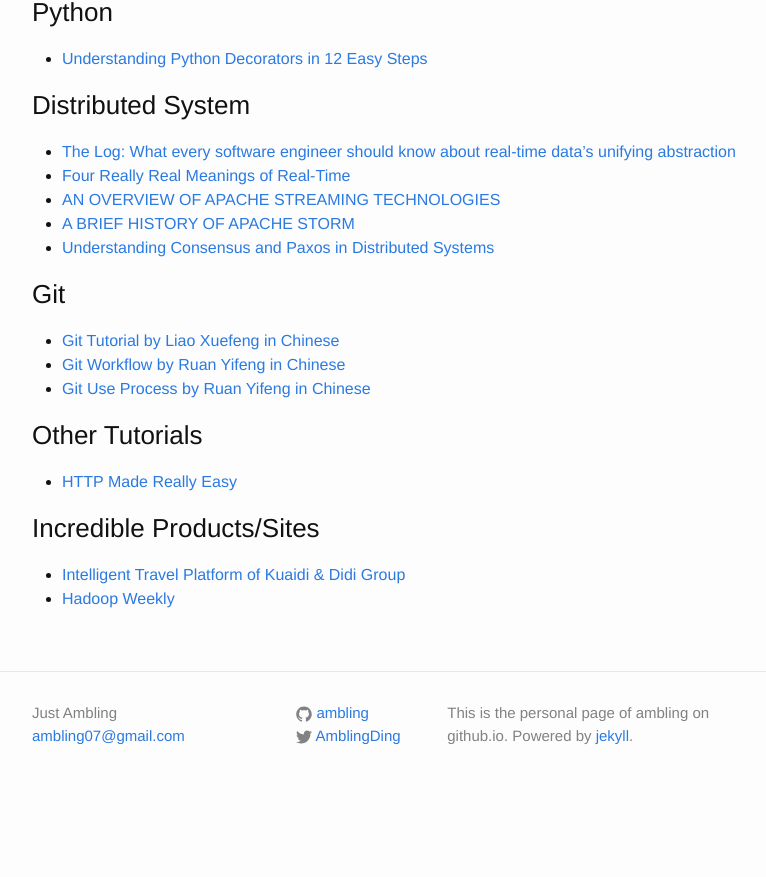
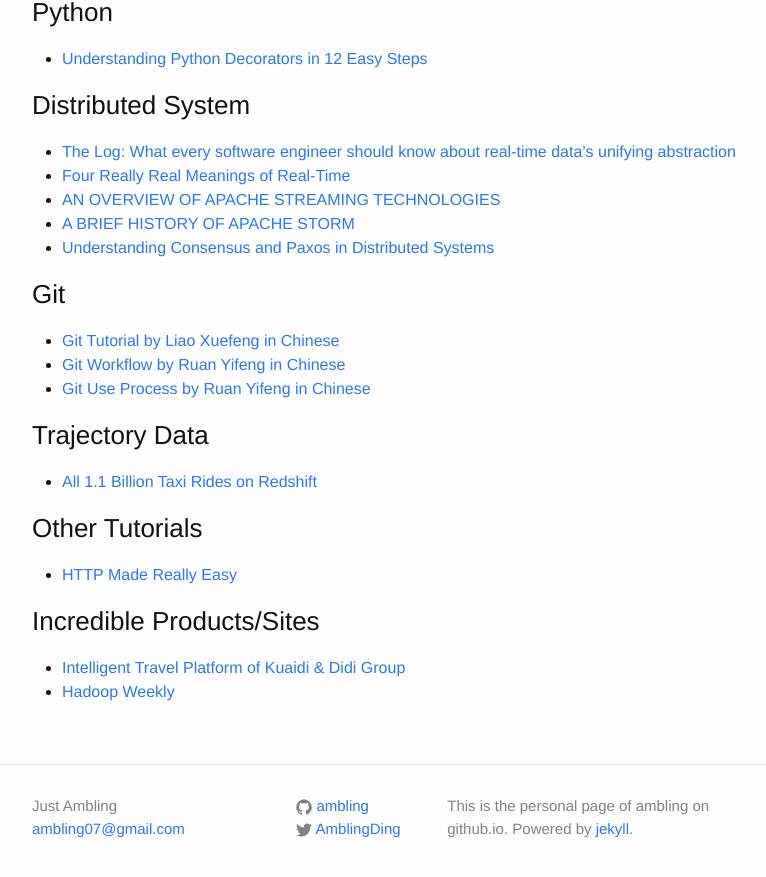
Before and after one commit to ambling/ambling.github.io, a Jekyll site: the page built from 00-recommands.md, in a window 1280 px wide and 900 px high, scrolled down 975 px. Shown: the top 877 px of the window, without its empty margins (238-1004 px from the left). Built offline with Jekyll 4.4.1, drawn with Linux system fonts in a browser that asks for light colours; before the commit the page ends 1782 px from its top, so only the background shows below that.

Commit message:
add a post on nyc taxi trajectories on Redshift to recommands

```diff
--- a/00-recommands.md
+++ b/00-recommands.md
@@ -53,6 +53,9 @@ permalink: /recommands/
 - [Git Workflow by Ruan Yifeng in Chinese](http://www.ruanyifeng.com/blog/2015/12/git-workflow.html)
 - [Git Use Process by Ruan Yifeng in Chinese](http://www.ruanyifeng.com/blog/2015/08/git-use-process.html)
 
+### Trajectory Data
+- [All 1.1 Billion Taxi Rides on Redshift](http://tech.marksblogg.com/all-billion-nyc-taxi-rides-redshift.html)
+
 ### Other Tutorials
 - [HTTP Made Really Easy](http://www.jmarshall.com/easy/http/)
 
```
